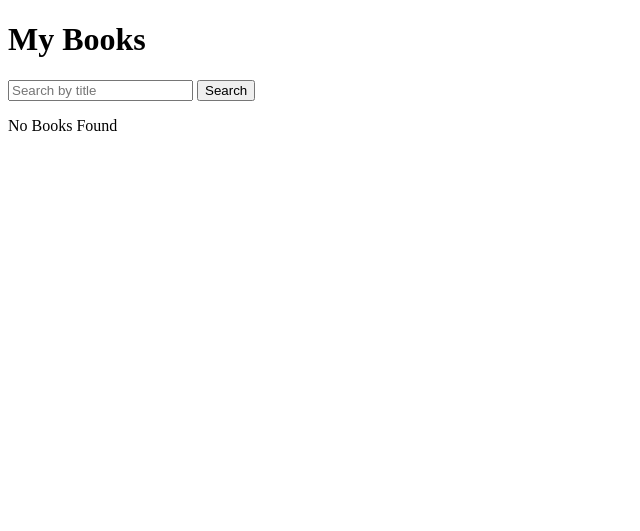
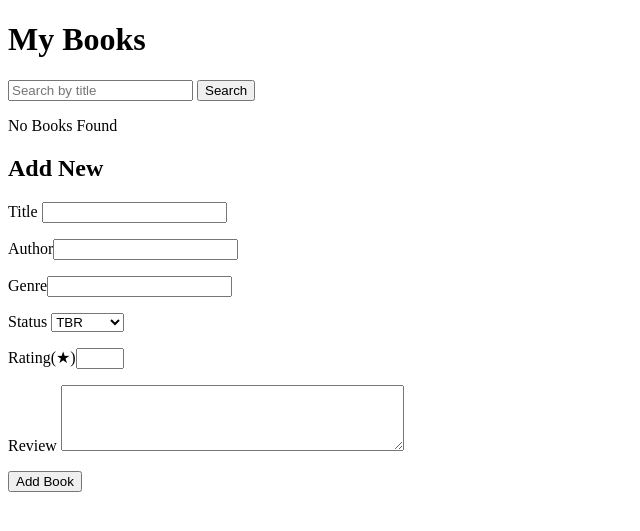
Before and after one commit to pessimystic/Norn, a Spring Boot app: page /books in a window 1280 px wide. Shown: the top 531 px of the page, without its empty margins (0-640 px from the left). Run offline with Spring Boot 4, Linux system fonts and the light colour scheme; data that the repository does not hold is empty.

Commit message:
Fixed setAuthor and added New Book Form

```diff
--- a/src/main/java/com/example/booktracker/Book.java
+++ b/src/main/java/com/example/booktracker/Book.java
@@ -58,7 +58,7 @@ public class Book{
     public String getAuthor(){
         return author;
     }
-    public void setAuthor(){
+    public void setAuthor(String author){
         this.author=author;
     }
 
--- a/src/main/java/com/example/booktracker/BookController.java
+++ b/src/main/java/com/example/booktracker/BookController.java
@@ -1,5 +1,7 @@
 package com.example.booktracker;
 
+import org.springframework.web.bind.annotation.ModelAttribute;
+import org.springframework.web.bind.annotation.PostMapping;
 import org.springframework.stereotype.Controller;
 import org.springframework.ui.Model;
 import org.springframework.web.bind.annotation.GetMapping;
@@ -21,4 +23,10 @@ public class BookController {
         model.addAttribute("q",q);
         return "books";
     }
+
+    @PostMapping
+    public String create(@ModelAttribute Book book){
+        bookService.create(book);
+        return "redirect:/books";
+    }
 }
--- a/src/main/java/com/example/booktracker/BookService.java
+++ b/src/main/java/com/example/booktracker/BookService.java
@@ -20,4 +20,8 @@ public class BookService {
         }
         return bookRepository.findByTitleContainingIgnoreCase(query.trim());
     }
+    public Book create(Book book){
+        book.setId(null);
+        return bookRepository.save(book);
+    }
 }
--- a/src/main/resources/templates/books.html
+++ b/src/main/resources/templates/books.html
@@ -34,6 +34,22 @@
     </tbody>
 </table>
 
+<h2>Add New</h2>
+<form method="post" th:action="@{/books}">
+    <p><label>Title <input type="text" name="title" required></label></p>
+    <p><label>Author<input type="text" name="author" required></label></p>
+    <p><label>Genre<input type="text" name="genre" maxlength="100"></label></p>
+    <p><label>Status
+    <select name="status">
+        <option value="TBR">TBR</option>
+        <option value="READING">Reading</option>
+        <option value="FINISHED">Finished</option>
+    </select>
+    </label></p>
+    <p><label>Rating(&#9733)<input type="number" name="rating" min="1" max="5"></label></p>
+    <p><label>Review <textarea name="review" rows="4" cols="40"></textarea></label></p>
+    <button type="submit">Add Book</button>
+</form>
 
 </body>
 </html>
```
